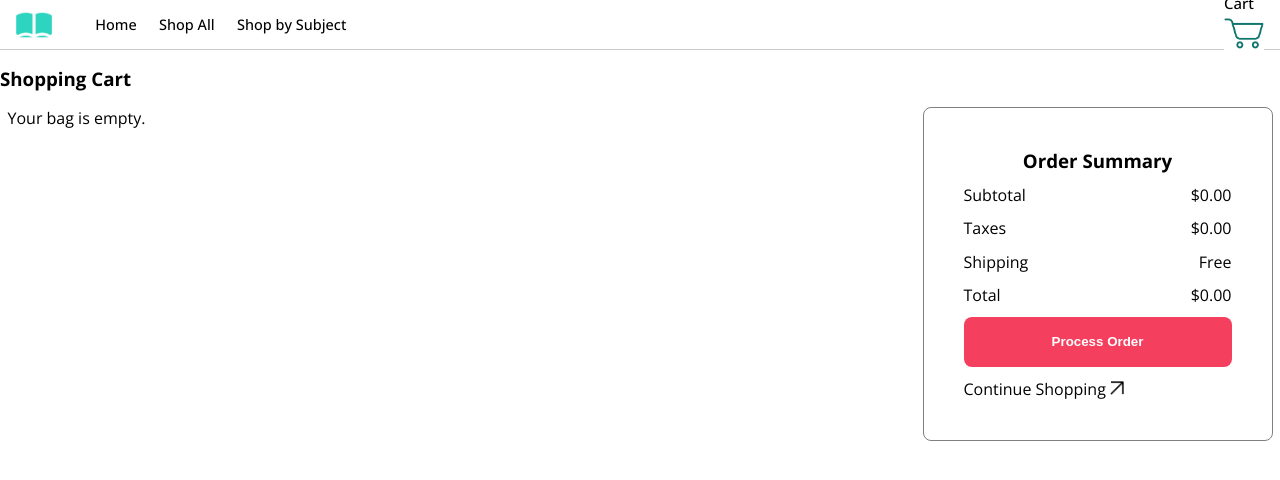
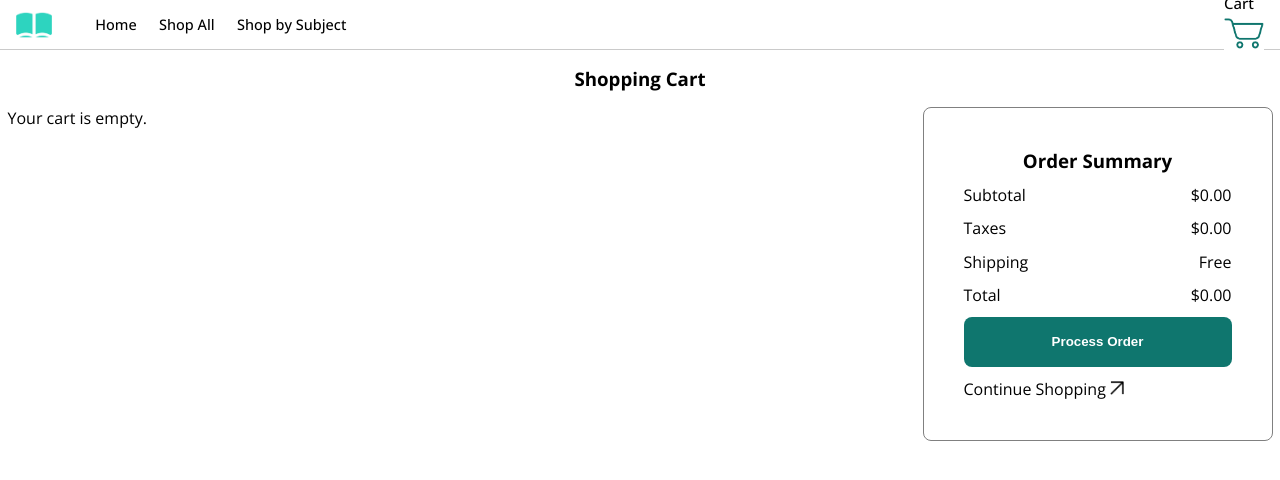
Before and after one commit to mrzamin/bookstore, a React (Vite) app: page /checkout in a window 1280 px wide. Shown: the top 480 px of the page. Built offline with nearby package versions, Linux system fonts and the light colour scheme.

Commit message:
Update CSS class name and empty bag message

```diff
--- a/src/pages/CheckoutPage/CheckoutPage.jsx
+++ b/src/pages/CheckoutPage/CheckoutPage.jsx
@@ -1,7 +1,7 @@
 import { useContext } from "react";
 import { StoreContext } from "../../Context.jsx";
 import styles from "./CheckoutPage.module.css";
-import CheckoutItem from "../../components/Checkout/CheckoutItem.jsx";
+import CheckoutItem from "../../components/CheckoutItem/CheckoutItem.jsx";
 import { Link } from "react-router-dom";
 import arrowIcon from "../../../public/icons/arrowIcon.png";
 
@@ -26,7 +26,7 @@ const CheckoutPage = () => {
               <CheckoutItem key={item.id} {...item}></CheckoutItem>
             ))
           ) : (
-            <div>Your bag is empty.</div>
+            <div>Your cart is empty.</div>
           )}
         </div>
         <div className={styles.rightContainer}>
@@ -53,7 +53,7 @@ const CheckoutPage = () => {
           >
             Process Order
           </button>
-          <Link to="/shop">
+          <Link to="/shop" className={styles.continueShopping}>
             Continue Shopping{" "}
             <img src={arrowIcon} alt="arrow" className={styles.arrowIcon} />
           </Link>
--- a/src/pages/CheckoutPage/CheckoutPage.module.css
+++ b/src/pages/CheckoutPage/CheckoutPage.module.css
@@ -4,14 +4,17 @@
 }
 
 .pageTitle {
-  margin: 1rem 0rem 1rem 0rem;
+  width: 100%;
+  text-align: center;
+  margin-top: 1rem;
+  margin-bottom: 1rem;
 }
 
 .arrowIcon {
   width: 14px;
 }
 
-a {
+.continueShopping {
   color: black;
 }
 
@@ -47,17 +50,17 @@ a {
   cursor: pointer;
   font-weight: bold;
   color: white;
-  background-color: #f43f5e;
+  background-color: #0f766e;
   border: none;
   border-radius: 8px;
   height: 50px;
   width: 100%;
 }
 .checkoutButton:hover {
-  background-color: #f72e4f;
+  background-color: #134e4a;
 }
 
-@media screen and (max-width: 1200px) {
+@media screen and (max-width: 1250px) {
   .checkout {
     flex-direction: column;
   }
```
